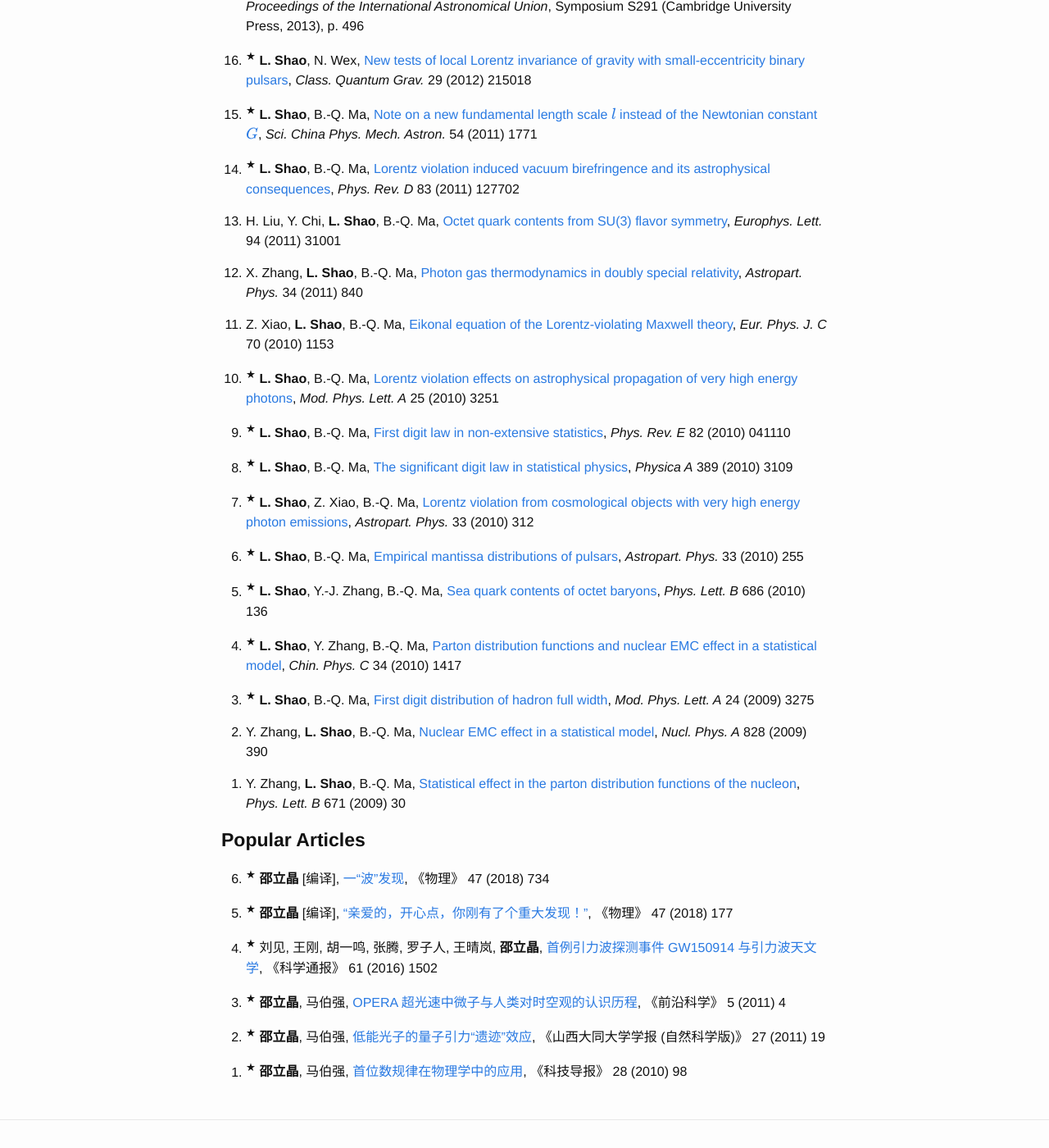
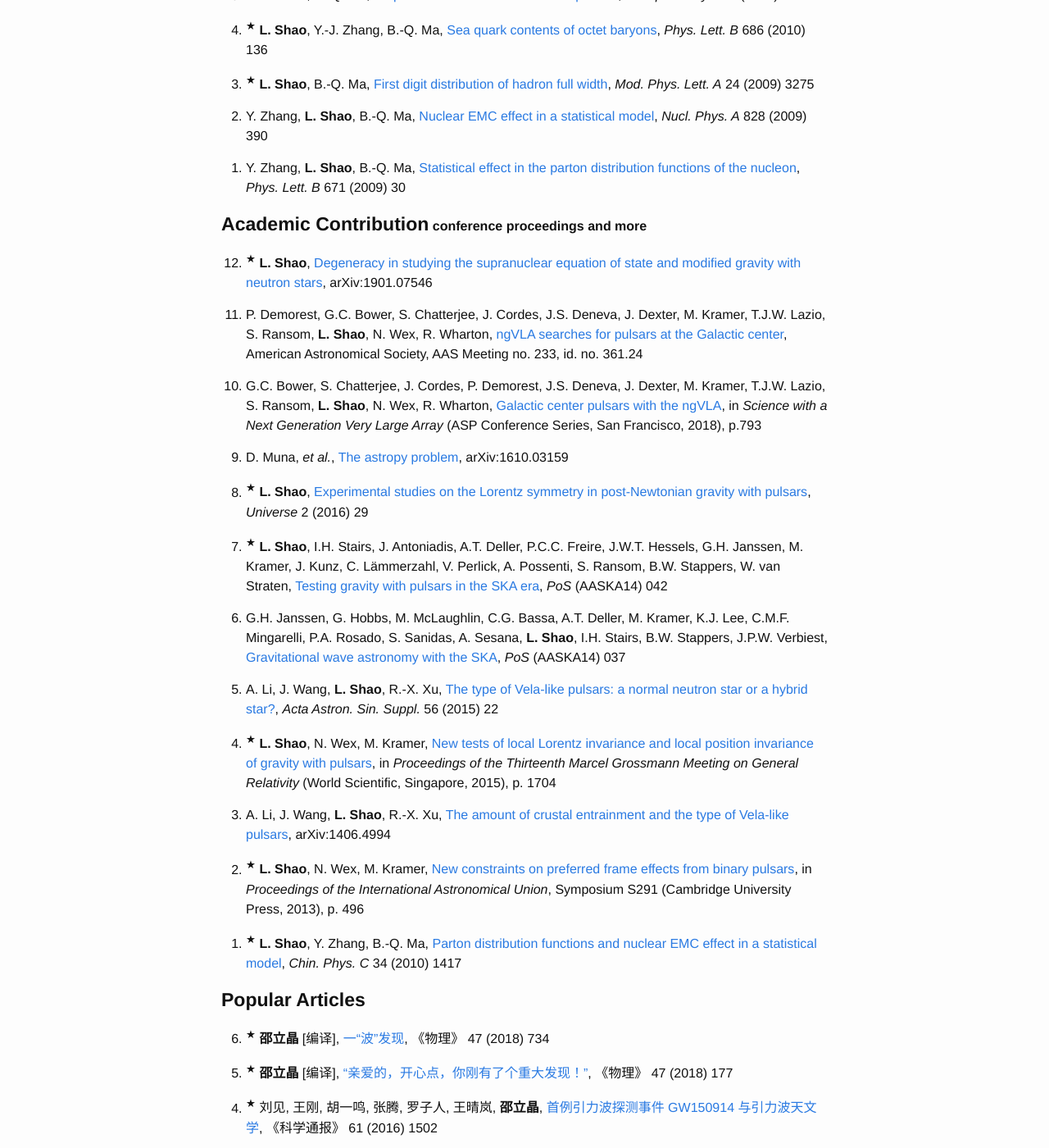
Before and after one commit to Friendshao/Friendshao.github.io, a Jekyll site: the page built from docs/publist.md, in a window 1280 px wide and 1400 px high, scrolled down 5049 px. Shown: the whole window at 82% size. Built offline with Jekyll 4.4.1, drawn with Linux system fonts in a browser that asks for light colours; formulas are drawn with MathJax 3; some of the changed text lies outside the part shown.

Commit message:
update publist.md

```diff
--- a/docs/publist.md
+++ b/docs/publist.md
@@ -2,16 +2,21 @@
 layout: default
 ---
 
-<big>**Catalogue:** [Academic Papers](#academic) or [Popular Articles](#popular)</big>
-
----
-<font color="grey"><small><i>... with stars &#9733; marking first-author/corresponding-author papers</i></small></font>
+<font color="black"><b>With stars &#9733; marking first-author/corresponding-author papers</b></font>
 
 <p></p>
 
-<a name="academic"></a>
-<big><big>**Academic Papers**</big></big>
+- [**Academic Papers**](#papers) <small>**published in refereed journals** (in total 75)</small>
+- [**Academic Contribution**](#contribution) <small>**conference proceedings and more** (in total 12)</small>
+- [**Popular Articles**](#popular) <small>(in total 6)</small>
 
+
+---
+
+<p></p>
+
+<a name="papers"></a>
+<big><big>**Academic Papers**</big></big> **published in refereed journals**
 
 0. K. Chatziioannou, R. Cotesta, S. Ghonge, J. Lange, K.K.-Y. Ng, J.C.
    Bustillo, J. Clark, C.-J. Haster, S.  Khan, M. Pürrer, V. Raymond, S.
@@ -389,6 +340,74 @@ in *Science with a Next Generation Very Large Array* (ASP Conference Series, San
 {: reversed="reversed"}
 
 <p></p>
+
+
+
+<a name="contribution"></a>
+<big><big>**Academic Contribution**</big></big> **conference proceedings and more**
+
+0. <sup>&#9733;</sup> **L. Shao**, [Degeneracy in studying the supranuclear
+   equation of state and modified gravity with neutron
+   stars](https://arxiv.org/abs/1901.07546), arXiv:1901.07546
+
+0. P. Demorest, G.C. Bower, S. Chatterjee, J. Cordes, J.S. Deneva, J. Dexter,
+   M. Kramer, T.J.W. Lazio, S. Ransom, **L. Shao**, N. Wex, R. Wharton, [ngVLA
+searches for pulsars at the Galactic
+center](http://adsabs.harvard.edu/abs/2019AAS...23336124D), American
+Astronomical Society, AAS Meeting no. 233, id. no. 361.24
+
+0. G.C. Bower, S. Chatterjee, J. Cordes, P. Demorest, J.S. Deneva, J. Dexter,
+   M. Kramer, T.J.W. Lazio, S. Ransom, **L. Shao**, N. Wex, R. Wharton,
+[Galactic center pulsars with the ngVLA](https://arxiv.org/abs/1810.06623),
+in *Science with a Next Generation Very Large Array* (ASP Conference Series, San Francisco, 2018), p.793
+
+0. D. Muna, *et al.*,
+  [The astropy problem](https://arxiv.org/abs/1610.03159),
+  arXiv:1610.03159
+
+0. <sup>&#9733;</sup> **L. Shao**,
+   [Experimental studies on the Lorentz symmetry in post-Newtonian gravity with pulsars](http://dx.doi.org/10.3390/universe2040029),
+   *Universe* 2 (2016) 29
+
+0. <sup>&#9733;</sup> **L. Shao**, I.H. Stairs, J. Antoniadis, A.T. Deller,
+   P.C.C. Freire, J.W.T.  Hessels, G.H. Janssen, M. Kramer, J. Kunz, C.
+   Lämmerzahl, V. Perlick, A.  Possenti, S. Ransom, B.W. Stappers, W. van
+   Straten,
+   [Testing gravity with pulsars in the SKA era](https://arxiv.org/abs/1501.00058),
+   *PoS* (AASKA14) 042
+
+0. G.H. Janssen, G. Hobbs, M. McLaughlin, C.G. Bassa, A.T. Deller, M. Kramer,
+   K.J. Lee, C.M.F. Mingarelli, P.A. Rosado, S. Sanidas, A. Sesana, **L.
+   Shao**, I.H. Stairs, B.W. Stappers, J.P.W. Verbiest,
+   [Gravitational wave astronomy with the SKA](https://arxiv.org/abs/1501.00127),
+   *PoS* (AASKA14) 037
+
+0. A. Li, J. Wang, **L. Shao**, R.-X. Xu,
+   [The type of Vela-like pulsars: a normal neutron star or a hybrid star?](http://adsabs.harvard.edu/abs/2015AcASn..56S..22L),
+   *Acta Astron. Sin. Suppl.* 56 (2015) 22
+
+0. <sup>&#9733;</sup> **L. Shao**, N. Wex, M. Kramer,
+   [New tests of local Lorentz invariance and local position invariance of gravity with pulsars](https://arxiv.org/abs/1211.6558),
+   in *Proceedings of the Thirteenth Marcel Grossmann Meeting on General
+   Relativity* (World Scientific, Singapore, 2015), p. 1704
+
+0. A. Li, J. Wang, **L. Shao**, R.-X. Xu,
+   [The amount of crustal entrainment and the type of Vela-like pulsars](https://arxiv.org/abs/1406.4994),
+   arXiv:1406.4994
+
+0. <sup>&#9733;</sup> **L. Shao**, N. Wex, M. Kramer,
+   [New constraints on preferred frame effects from binary pulsars](https://arxiv.org/abs/1209.5171),
+   in *Proceedings of the International Astronomical Union*, Symposium S291
+   (Cambridge University Press, 2013), p. 496
+
+0. <sup>&#9733;</sup> **L. Shao**, Y. Zhang, B.-Q. Ma,
+   [Parton distribution functions and nuclear EMC effect in a statistical model](https://arxiv.org/abs/1008.1689),
+   *Chin.  Phys. C* 34 (2010) 1417
+{: reversed="reversed"}
+
+<p></p>
+
+
 
 <a name="popular"></a>
 <big><big>**Popular Articles**</big></big>
```
Also changed, not shown: other parts of docs/publist.md (+0 -54 lines).
